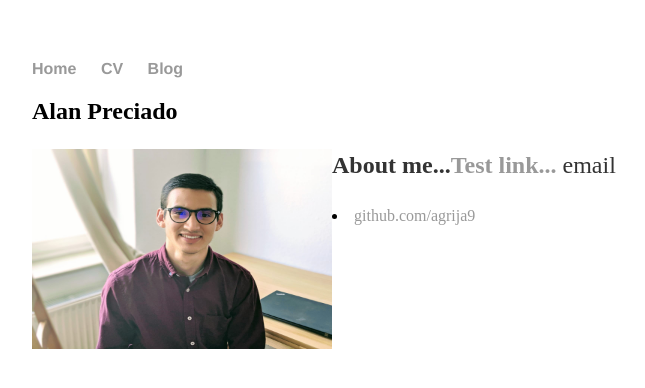
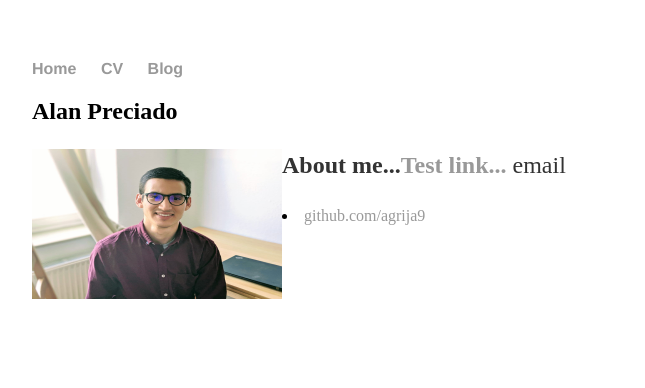
Before and after one commit to agrija9/agrija9.github.io, a Jekyll site: the page built from index.html, in a window 1280 px wide. Shown: the top 388 px of the page, without its empty margins (160-805 px from the left). Built offline with Jekyll 4.4.1, drawn with Linux system fonts in a browser that asks for light colours.

Commit message:
Update index.html

```diff
--- a/index.html
+++ b/index.html
@@ -6,7 +6,7 @@
 	<h2>Alan Preciado</h2>
 
 	<p><strong>About me...<a href="/about">Test link...</a></strong>
-	<img src="images/profile.jpeg" alt="" style="float:left;width:300px;height:200px;" id="hp>
+	<img src="images/profile.jpeg" alt="" style="float:left;width:250px;height:150px;" id="hp>
 	</p>
 
 </div><!-- /.blurb -->
```
